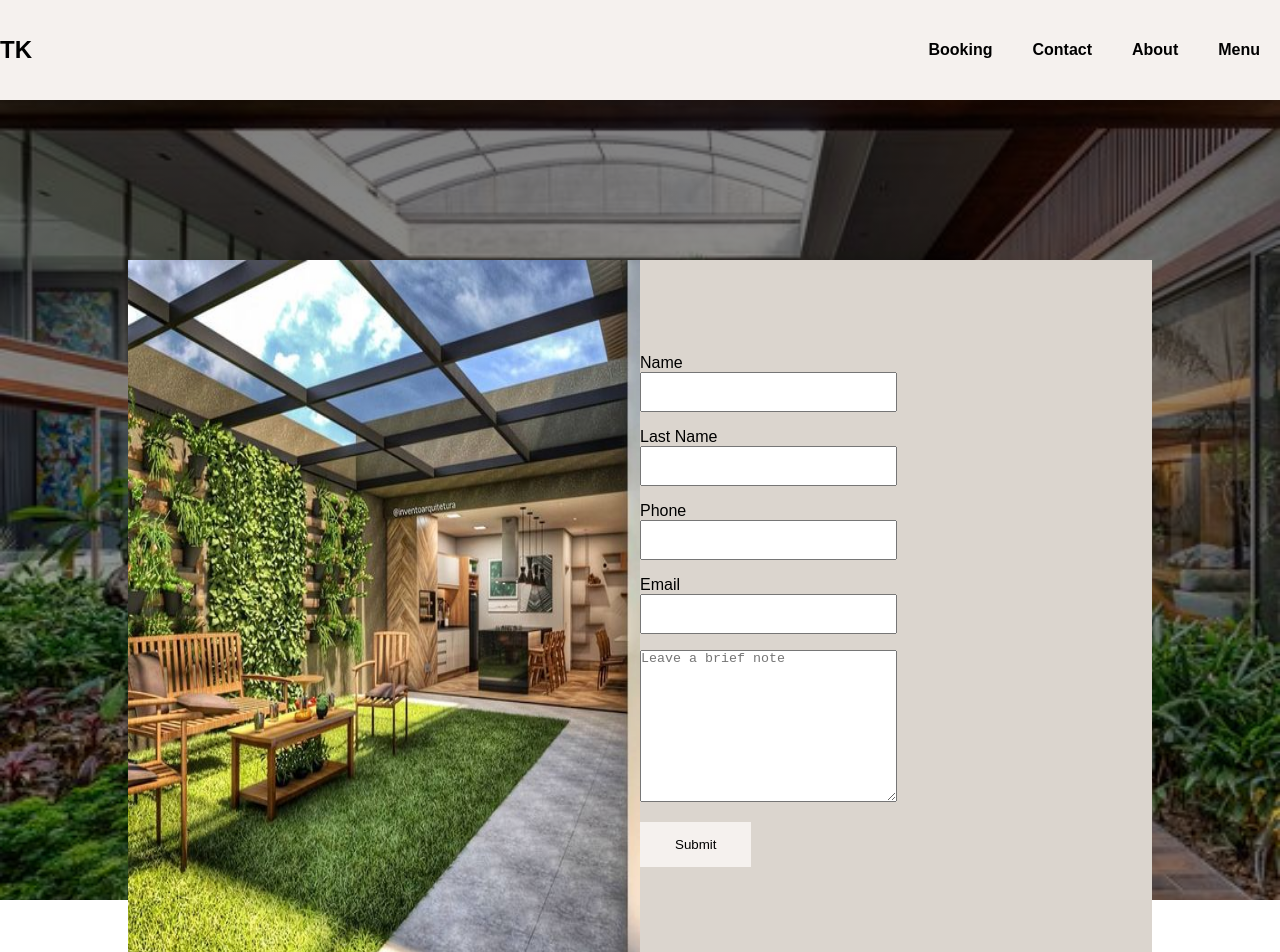
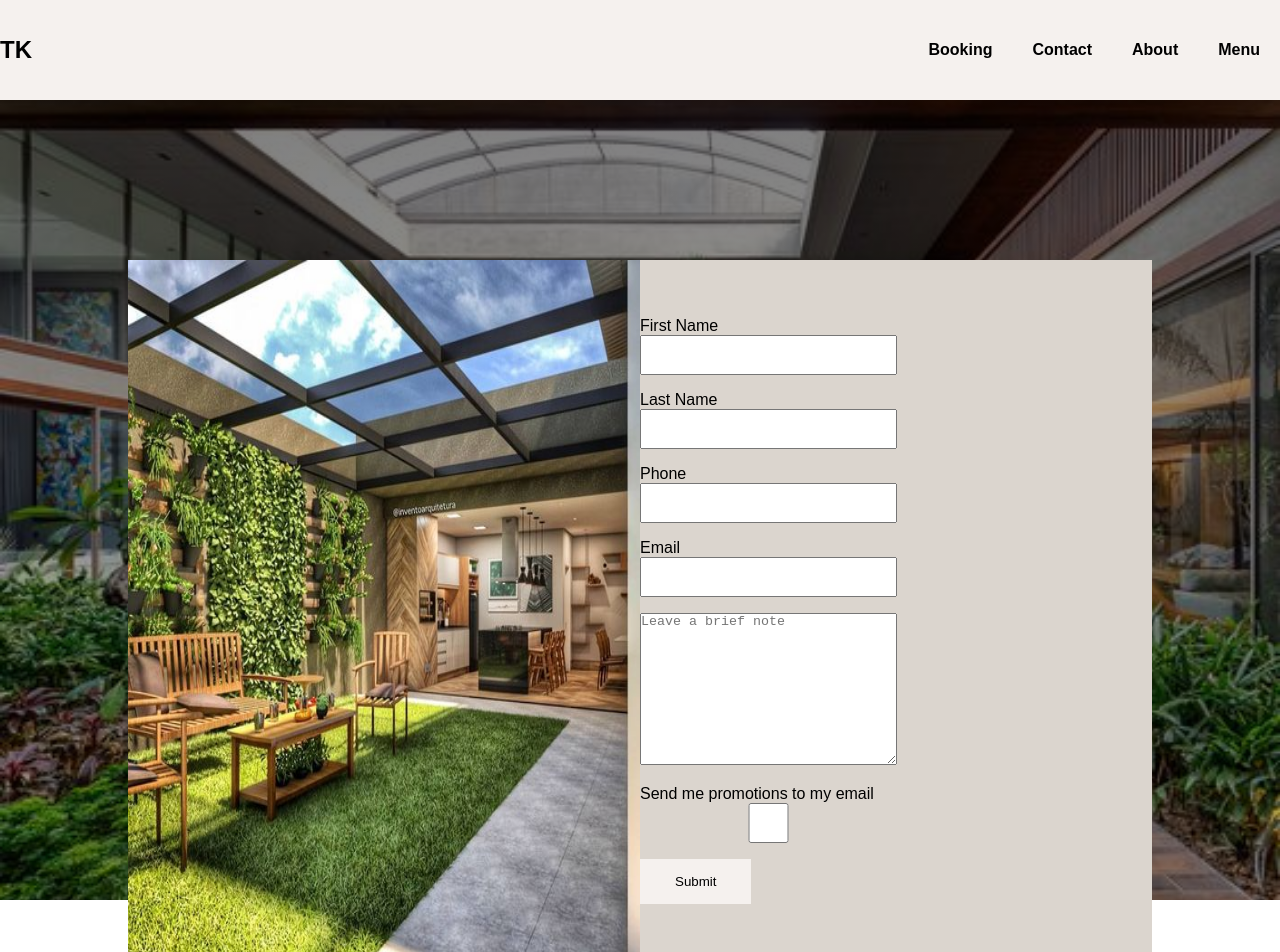
Before and after one commit to Tokonih/react-work, a React (Create React App) app: page /Contact in a window 1280 px wide. Shown: the top 952 px of the page. Built offline with nearby package versions, Linux system fonts and the light colour scheme.

Commit message:
contact form

```diff
--- a/src/Pages/Contact.js
+++ b/src/Pages/Contact.js
@@ -1,8 +1,36 @@
 import Navigation from "../Component/Navigation";
 // import Banner from "../Component/Banner";
 import img from "../Component/img/banner2.jpg";
+import { useState } from "react";
+
 
 function Contact() {
+  const [fname, setFname] = useState('')
+  const [lname, setLname] = useState('')
+  const [phone, setPhone] = useState('')
+  const [email, setEmail] = useState('')
+  const [text, setText] = useState('')
+  const [emailinfo, setEmailnfo] = useState(false)
+
+  const handleEmail = (e) =>{
+    e.preventDefault()
+    e.target.checked ? setEmailnfo (true) : setEmailnfo (false)
+    // console(setEmailINfo)
+  }
+
+  const handleSubmit = (e) =>{
+    e.preventDefault()
+  }
+
+  // let user = {
+  //   firt_name: fname,
+  //   last_name: lname,
+  //   phone: phone,
+  //   email: email,
+  //   text:text
+  // }
+  // console.log(user)
+
   return (
     <div>
       <Navigation />
@@ -12,30 +40,54 @@ function Contact() {
             <img src={img} alt="" />
           </div>
           <div className="contact-right">
-            <form action="">
+            <form action="" onSubmit={handleSubmit}>
               <div>
-                <label htmlFor="">Name</label>
-                <input type="text" />
+                <label htmlFor="">First Name</label>
+                <input type="text"
+                value={fname}
+                onChange={(e) =>(setFname(e.target.value))}
+                />
                 <span></span>
               </div>
               <div>
                 <label htmlFor=""> Last Name</label>
-                <input type="text" />
+                <input type="text"
+                value={lname}
+                onChange={(e)=>(setLname(e.target.value))}
+                />
                 <span></span>
               </div>
               <div>
                 <label htmlFor="">Phone</label>
-                <input type="text" />
+                <input type="text"
+                value={phone}
+                onChange={(e)=>(setPhone(e.target.value))}
+                />
                 <span></span>
               </div>
               <div>
                 <label htmlFor="">Email</label>
-                <input type="text" />
+                <input type="text"
+                value={email}
+                onChange={(e)=>(setEmail(e.target.value))}
+                />
                 <span></span>
               </div>
               <div>
                 <label htmlFor=""></label>
-                <textarea name="" id="" cols="30" rows="10" placeholder="Leave a brief note"></textarea>
+                <textarea name="" id="" cols="30" rows="10" placeholder="Leave a brief note"
+                value={text}
+                onChange={(e)=>(setText(e.target.value))}
+                ></textarea>
+                <span></span>
+              </div>
+              <div>
+                {/* <label htmlFor=""></label> */}
+                <span>Send me promotions to my email</span>
+                <input type="checkbox"
+                checked={emailinfo}
+                onChange={handleEmail}
+                />
                 <span></span>
               </div>
               <button>Submit</button>
```
